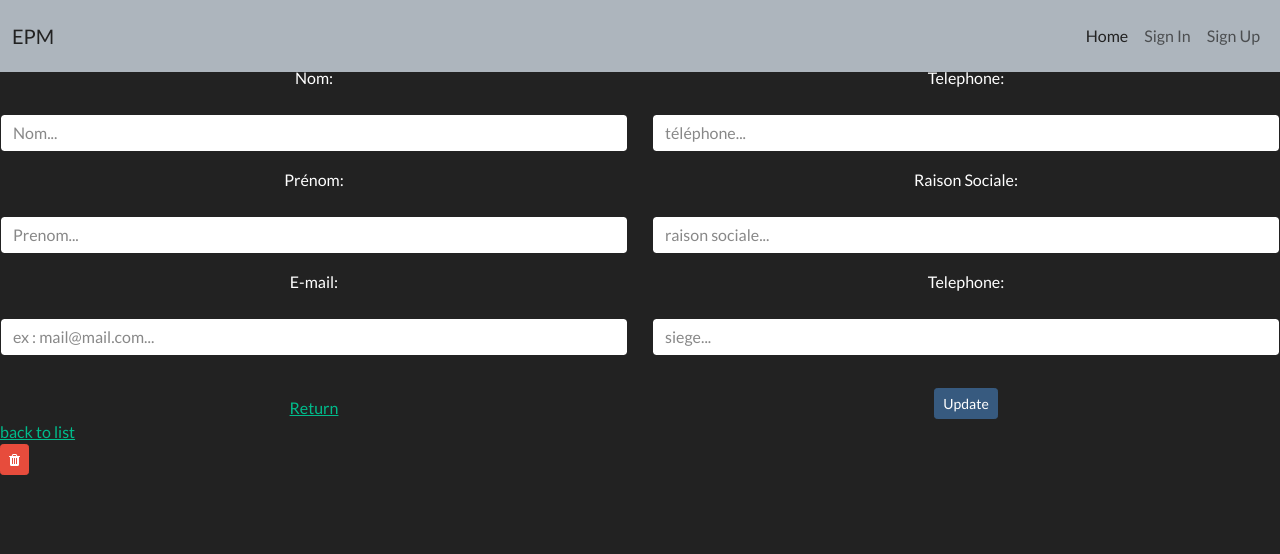
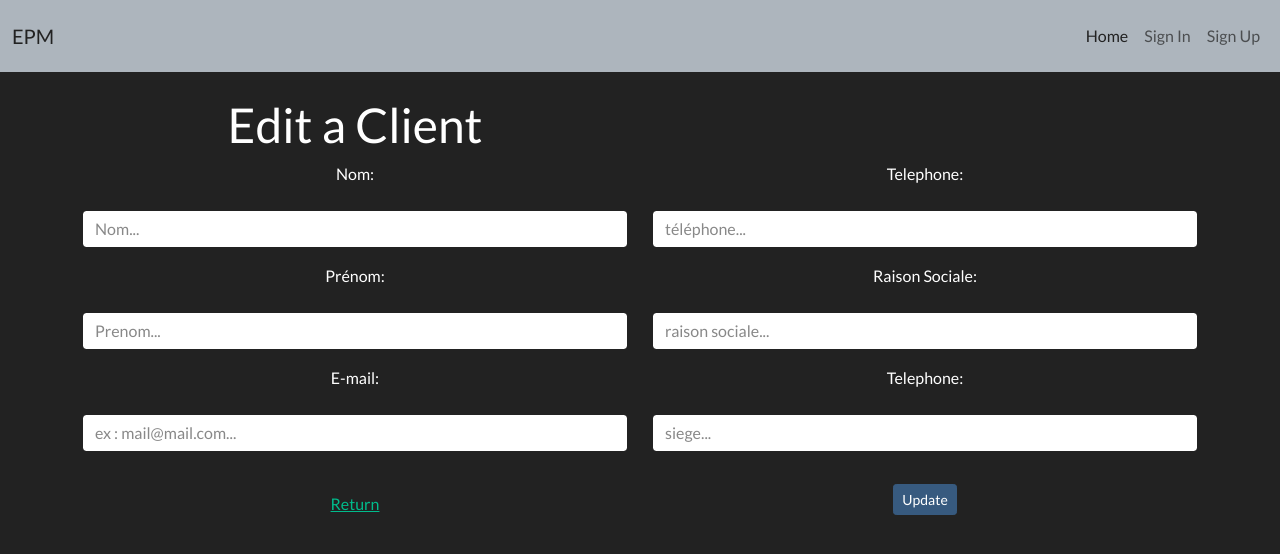
Before and after one commit to sohail-erzini/symfonyapp, a Symfony app: template templates/client/edit.html.twig in a window 1280 px wide. Shown: the top 554 px of the page. Run offline with Twig, Linux system fonts and the light colour scheme; the template is opened without the code that fills it, so the values that code supplies are empty; form fields are guessed from the names that the template uses; some libraries are stand-ins or nearby versions.

Commit message:
Client Edit Form Fixed

```diff
--- a/templates/client/edit.html.twig
+++ b/templates/client/edit.html.twig
@@ -3,11 +3,17 @@
 {% block title %}Edit Client{% endblock %}
 
 {% block body %}
-    <h1>Edit Client</h1>
 
-    {{ include('client/_form.html.twig', {'button_label': 'Update'}) }}
-
-    <a href="{{ path('app_client_index') }}">back to list</a>
-
-    {{ include('client/_delete_form.html.twig') }}
+    <div class="container mt-5">
+    <div class="row">
+        <div class="col-6 mt-5">
+            <h1 class="text-center">Edit a Client</h1>
+        </div>
+    </div>
+    <div class="row ">
+        <div class="col">
+            {{ include('client/_form.html.twig', {'button_label': 'Update'}) }}
+        </div>
+    </div>
+</div>
 {% endblock %}
--- a/templates/client/index.html.twig
+++ b/templates/client/index.html.twig
@@ -30,7 +30,7 @@
                         {% for client in clients %}
                         {% set url= path ('app_client_show', {id: client.id}) %}
                             <tr class="table-primary">
-                                <th scope="row" class="text-center"> <a href="{{ url }}">{{client.ClientNom}}{{client.ClientPrenom}}</a></th>
+                                <th scope="row" class="text-center"> <a href="{{ url }}">{{client.ClientNom}} {{client.ClientPrenom}}</a></th>
                                 <td class="text-center">{{ client.ClientEmail }}</td>
                                 <td class="text-center">
                                     <a class="btn btn-primary btn-sm"
```
